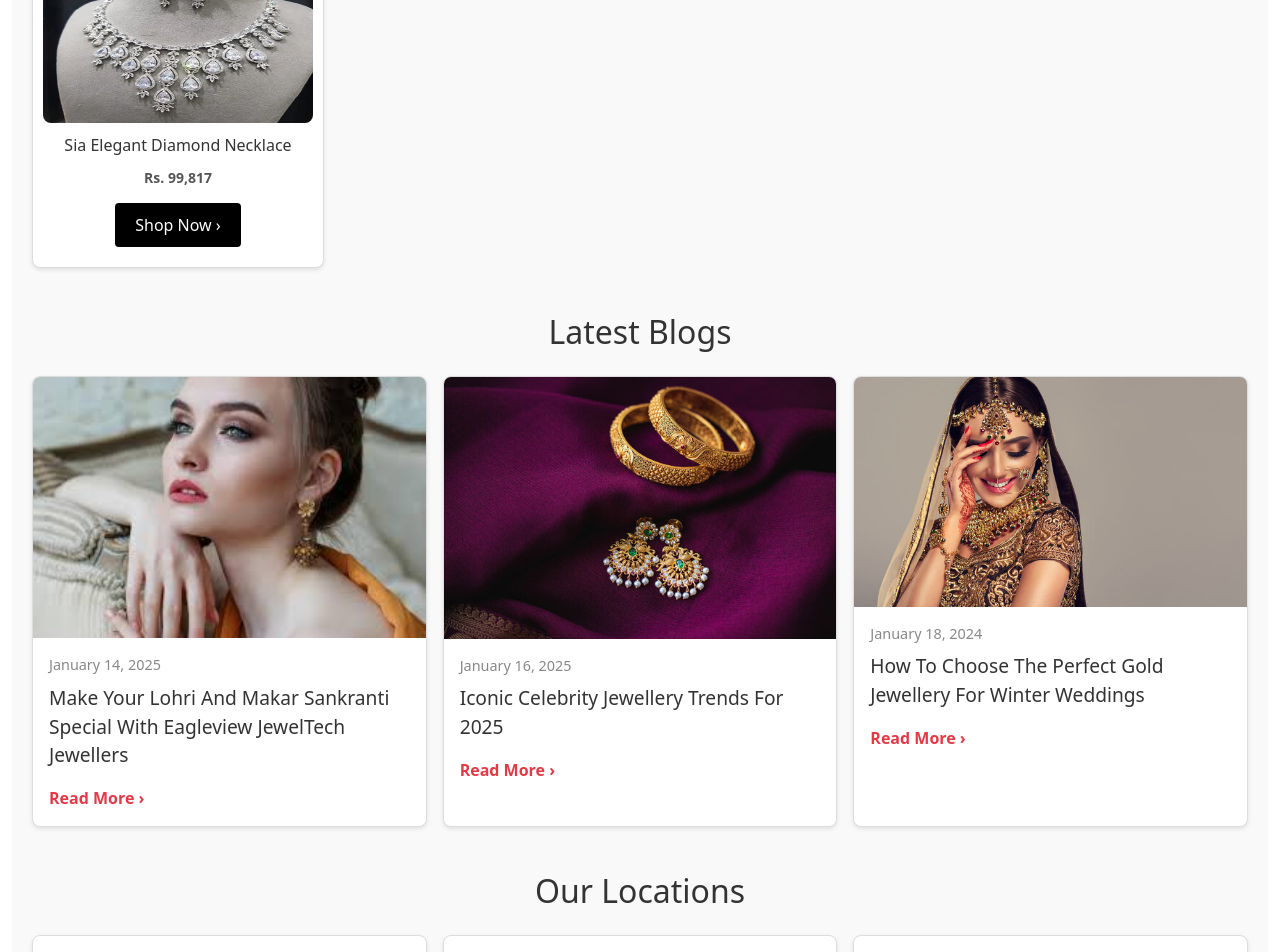
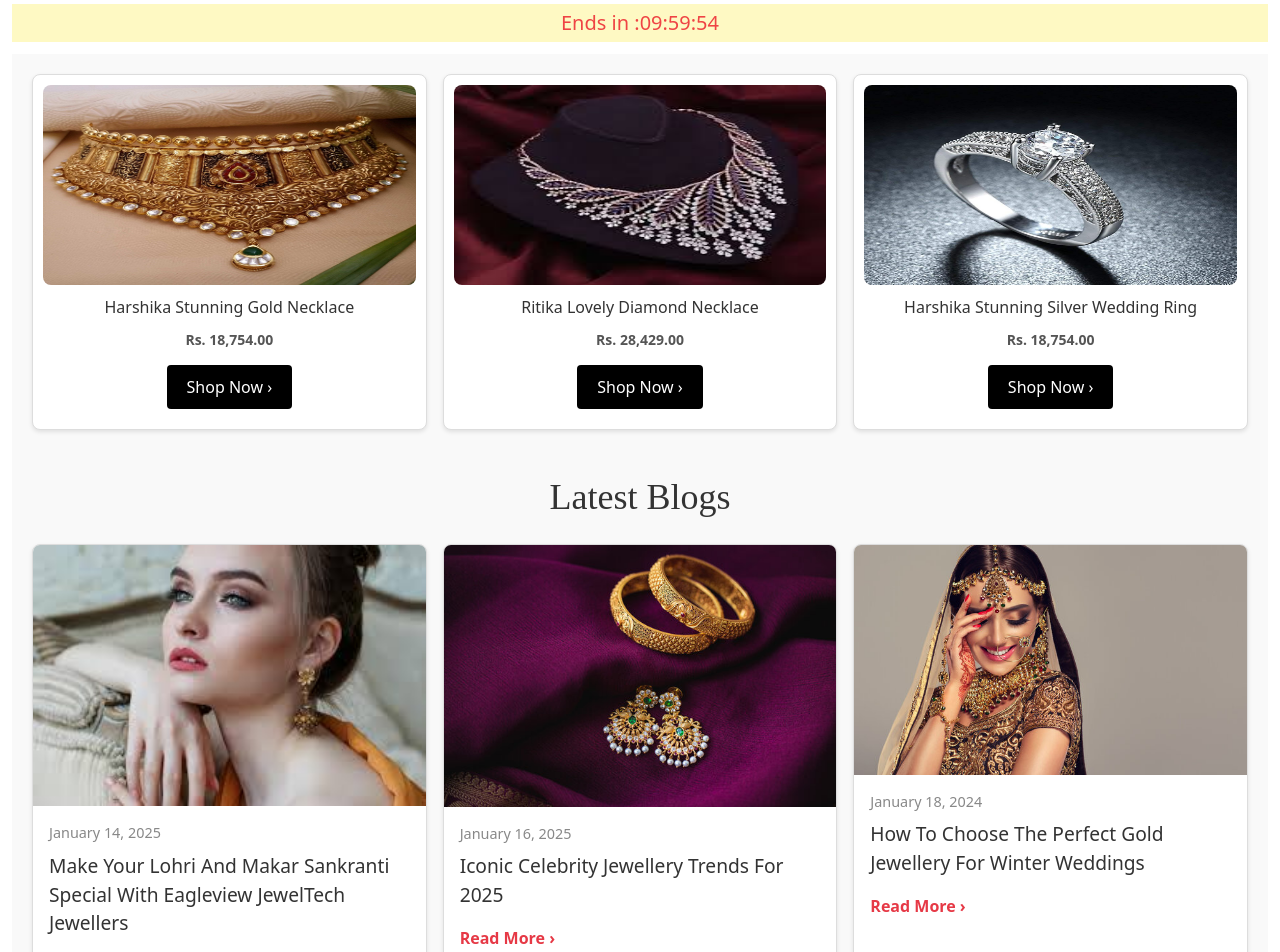
Before and after one commit to himanshu-502/jewellery-shop, a React (Vite) app: page / in a window 1280 px wide. Shown: the part 1120-2072 px from the top of the page. Built offline with nearby package versions, Linux system fonts and the light colour scheme.

Commit message:
LimitedSection

```diff
--- a/index.html
+++ b/index.html
@@ -7,7 +7,7 @@
     <title>JewelTech</title>
   </head>
   <body>
-    <div id="root"></div>
+    <div class="" id="root"></div>
     <script type="module" src="/src/main.jsx"></script>
   </body>
 </html>
--- a/src/App.css
+++ b/src/App.css
@@ -53,19 +53,20 @@
   grid-template-columns: repeat(auto-fit, minmax(250px, 1fr));
   gap: 16px;
   padding: 20px;
-  background-color: #f9f9f9;
+
 }
 
 .blog-list {
   padding: 20px;
-  background-color: #f9f9f9;
+
 }
 
 .blog-list-title {
-  font-size: 2rem;
+  font-size: 2.25rem;
   margin-bottom: 20px;
   text-align: center;
-  color: #333;
+  font-family: serif;
+
 }
 
 .blog-list-grid {
@@ -77,15 +78,14 @@
 
 .our-locations {
   padding: 20px;
-  background-color: #f9f9f9;
+
 }
 
 .locations-title {
-  font-size: 2rem;
+  font-size: 2.25rem;
   text-align: center;
   margin-bottom: 20px;
-  color: #333;
-}
+font-family: serif;}
 
 .locations-grid {
   display: grid;
--- a/src/components/HomePage.jsx
+++ b/src/components/HomePage.jsx
@@ -1,4 +1,4 @@
-import React from "react";
+import React,{useState,useEffect} from "react";
 import { Link } from "react-router-dom";
 import "../App.css";
 import image1 from '../assets/gold.png';
@@ -15,6 +15,10 @@ import blog1 from "../assets/blog1.jpeg"
 import blog2 from "../assets/blog2.jpg"
 import blog3 from "../assets/blog3.jpg"
 import LocationCard from "./LocationCard";
+import silver1 from "../assets/silverring.jpg"
+import diamond5 from "../assets/diamondbangles1.webp"
+import gold3 from "../assets/goldnecklace.jpg";
+import diamond3 from "../assets/diamondnecklace.jpeg"
 
 const locations = [
     {
@@ -69,7 +73,7 @@ const locations = [
   const products = [
     {
       id: 32,
-      name: "Ritika Lovely Diamond Necklace",
+      name: "Ritika Lovely Diamond Earings",
       price: "28,429.00",
       image: [trend3, trend4],
       desc: "For a doubly charming accessory to aestheticize your Office Wear go for this Winsome Dual Heart Gold Bracelet crafted in 22 Karat Yellow Gold. With this bracelet, win over minds with your professional expertise and win over hearts with your elegant style",
@@ -95,21 +99,63 @@ const locations = [
       price: 47663,
       desc: "For a doubly charming accessory to aestheticize your Office Wear go for this Winsome Dual Heart Gold Bracelet crafted in 22 Karat Yellow Gold. With this bracelet, win over minds with your professional expertise and win over hearts with your elegant style",
     },
+
+  ];
+
+  const stocks = [
+        {
+            id: 30,
+            name: "Harshika Stunning Gold Necklace",
+            price: "18,754.00",
+            image: [gold3],
+            desc: "For a doubly charming accessory to aestheticize your Office Wear go for this Winsome Dual Heart Gold Bracelet crafted in 22 Karat Yellow Gold. With this bracelet, win over minds with your professional expertise and win over hearts with your elegant style",
+        },
     {
-      id:36,
-      image: [trend4, trend4],
-      name: 'Sia Elegant Diamond Necklace',
-      price: 99817,
-      desc: "For a doubly charming accessory to aestheticize your Office Wear go for this Winsome Dual Heart Gold Bracelet crafted in 22 Karat Yellow Gold. With this bracelet, win over minds with your professional expertise and win over hearts with your elegant style",
-    },
+            id: 32,
+            name: "Ritika Lovely Diamond Necklace",
+            price: "28,429.00",
+            image: [diamond3],
+            desc: "For a doubly charming accessory to aestheticize your Office Wear go for this Winsome Dual Heart Gold Bracelet crafted in 22 Karat Yellow Gold. With this bracelet, win over minds with your professional expertise and win over hearts with your elegant style",
+        },
+    {
+            id: 16,
+            name: "Harshika Stunning Silver Wedding Ring",
+            price: "18,754.00",
+            image: [silver1],
+            desc: "For a doubly charming accessory to aestheticize your Office Wear go for this Winsome Dual Heart Gold Bracelet crafted in 22 Karat Yellow Gold. With this bracelet, win over minds with your professional expertise and win over hearts with your elegant style",
+        },
+
+
   ];
 
 const HomePage = () => {
+  const [timeLeft, setTimeLeft] = useState(10 * 60 * 60);
+
+  // Effect to handle the countdown timer
+  useEffect(() => {
+    if (timeLeft <= 0) return;
+
+    const timerInterval = setInterval(() => {
+      setTimeLeft((prevTime) => prevTime - 1);
+    }, 1000);
+
+    return () => clearInterval(timerInterval); // Cleanup interval on unmount
+  }, [timeLeft]);
+
+  // Function to format time into HH:MM:SS
+  const formatTime = (seconds) => {
+    const hours = Math.floor(seconds / 3600);
+    const minutes = Math.floor((seconds % 3600) / 60);
+    const secs = seconds % 60;
+    return `${hours.toString().padStart(2, "0")}:${minutes
+      .toString()
+      .padStart(2, "0")}:${secs.toString().padStart(2, "0")}`;
+  };
   return (
     <>
    <div className="mt-6 flex flex-col  gap-10">
     {/*Whats mind*/}
-    <div className=" font-serif  bg-gray-100 text-center mt-5 mb-0 md:mb-3 text-3xl font">What's on <span className="text-red-400 font-semibold">Your Mind!! </span></div>
+    <div className=" font-serif  text-center mt-5 mb-0 md:mb-3 text-4xl font">What's on <span className="text-red-400 font-semibold">Your Mind!! </span></div>
      {/*Categories*/}
   <div className="image-container mb-5">
     <Link to="/bangles">
@@ -136,17 +182,30 @@ const HomePage = () => {
 
 
   </div>
+
     {/*Trending*/}
-  <div className=" bg-gray-100 text-center mt-5 mb-0 md:mb-3 text-3xl  font-serif ">Trending <span className="text-red-400 font-semibold">Jewellery</span></div>
+  <div className="  text-center mt-5 mb-0 md:mb-4 text-4xl  font-serif ">Trending <span >Jewellery</span></div>
    {/*Trending Sections*/}
    <div className="product-list">
       {products.map((product, index) => (
         <ProductCard key={index} product={product} />
       ))}
     </div>
+     {/*Limited*/}
+   <div className="   text-center mt-7 mb-0 md:mb-2 text-4xl  font-serif ">Limited <span >Stock</span></div>
+   {/*Limited Sections*/}
+   <div className="text-[20px] mt-2 mb-3 p-1  text-center bg-yellow-100 text-red-500 ">
+    Ends in :
+        {  timeLeft > 0 ? formatTime(timeLeft) : "Time's up!"}
+      </div>
+   <div className="product-list">
+      {stocks.map((stock, index) => (
+        <ProductCard key={index} product={stock} />
+      ))}
+    </div>
  {/*Blog Sections*/}
     <div className="blog-list">
-      <h2 className="blog-list-title">Latest Blogs</h2>
+      <h2 className="blog-list-title text-4x">Latest Blogs</h2>
       <div className="blog-list-grid">
         {blogs.map((blog, index) => (
           <BlogCard key={index} blog={blog} />
--- a/src/main.jsx
+++ b/src/main.jsx
@@ -45,6 +45,7 @@ const router = createBrowserRouter(
       <Route path="cart" element={<Cart />} />
       <Route path="wishlist" element={<Wishlist />} />
 
+
     </Route>
   )
 );
```
